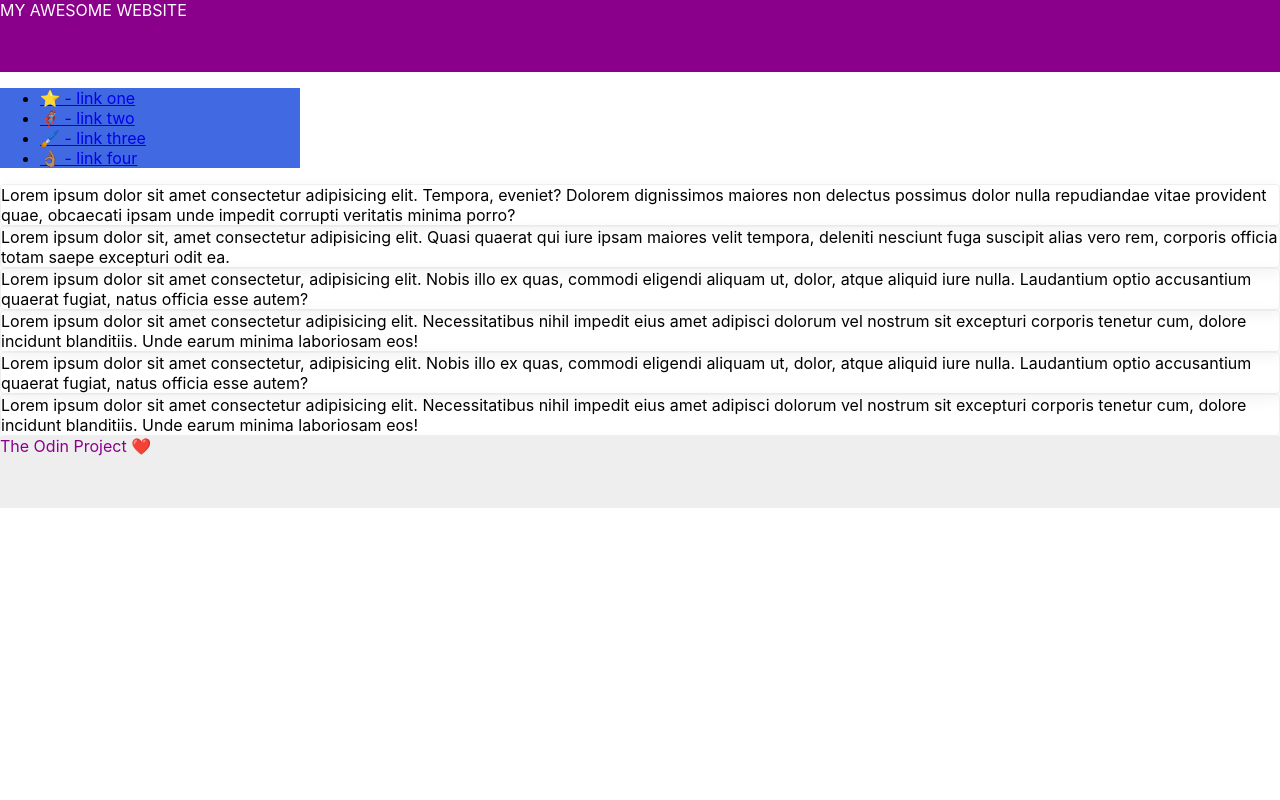
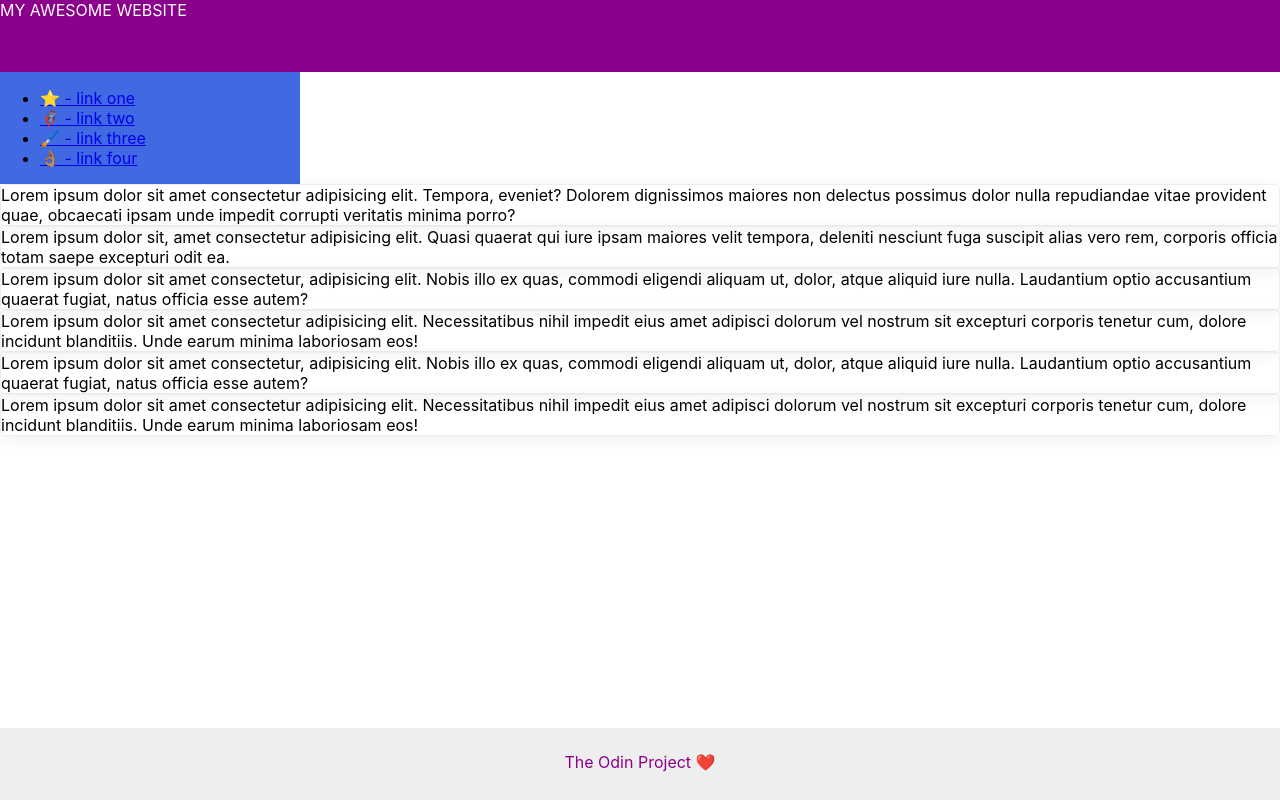
Before and after one commit to nd31pr0/Flex, a plain HTML site: page 07-flex-layout-2/index.html in a window 1280 px wide. Drawn offline with Linux system fonts and the light colour scheme.

Commit message:
Adjust footer to right position and set body to flex

```diff
--- a/07-flex-layout-2/index.html
+++ b/07-flex-layout-2/index.html
@@ -8,8 +8,8 @@
     <link rel="stylesheet" href="style.css">
   </head>
   <body>
-    <div class="header">
-      MY AWESOME WEBSITE
+    <div class="container">
+        <div class="header"> MY AWESOME WEBSITE
         </div>
 
         <div class="sidebar">
@@ -20,16 +20,17 @@
                 <li><a href="#">👌🏽 - link four</a></li>
             </ul>
         </div>
-
+        <div class="cards">
             <div class="card">Lorem ipsum dolor sit amet consectetur adipisicing elit. Tempora, eveniet? Dolorem dignissimos maiores non delectus possimus dolor nulla repudiandae vitae provident quae, obcaecati ipsam unde impedit corrupti veritatis minima porro?</div>
             <div class="card">Lorem ipsum dolor sit, amet consectetur adipisicing elit. Quasi quaerat qui iure ipsam maiores velit tempora, deleniti nesciunt fuga suscipit alias vero rem, corporis officia totam saepe excepturi odit ea.</div>
             <div class="card">Lorem ipsum dolor sit amet consectetur, adipisicing elit. Nobis illo ex quas, commodi eligendi aliquam ut, dolor, atque aliquid iure nulla. Laudantium optio accusantium quaerat fugiat, natus officia esse autem?</div>
             <div class="card">Lorem ipsum dolor sit amet consectetur adipisicing elit. Necessitatibus nihil impedit eius amet adipisci dolorum vel nostrum sit excepturi corporis tenetur cum, dolore incidunt blanditiis. Unde earum minima laboriosam eos!</div>
             <div class="card">Lorem ipsum dolor sit amet consectetur, adipisicing elit. Nobis illo ex quas, commodi eligendi aliquam ut, dolor, atque aliquid iure nulla. Laudantium optio accusantium quaerat fugiat, natus officia esse autem?</div>
             <div class="card">Lorem ipsum dolor sit amet consectetur adipisicing elit. Necessitatibus nihil impedit eius amet adipisci dolorum vel nostrum sit excepturi corporis tenetur cum, dolore incidunt blanditiis. Unde earum minima laboriosam eos!</div>
-
+        </div>
         <div class="footer">
-      The Odin Project ❤️
+            <p>The Odin Project ❤️</p>
+        </div>
     </div>
   </body>
 </html>
--- a/07-flex-layout-2/style.css
+++ b/07-flex-layout-2/style.css
@@ -4,6 +4,11 @@ body {
     min-height: 100vh;
   }
 
+  .container {
+    display: flex;
+    flex-direction: column;
+    justify-content: space-between;
+  }
   .header {
     height: 72px;
     background: darkmagenta;
@@ -11,10 +16,16 @@ body {
   }
 
   .footer {
+    position: fixed;
+    bottom: 0;
     height: 72px;
+    width: 100%;
+    left: 0;
     background: #eee;
     color: darkmagenta;
+    text-align: center;
   }
+
 
   .sidebar {
     width: 300px;
@@ -27,3 +38,7 @@ body {
     box-shadow: 2px 4px 16px rgba(0,0,0,.06);
     border-radius: 4px;
   }
+
+  .footer p {
+    padding-top: 8px;
+}
```
Lines whose indentation alone changed are shown as unchanged.
